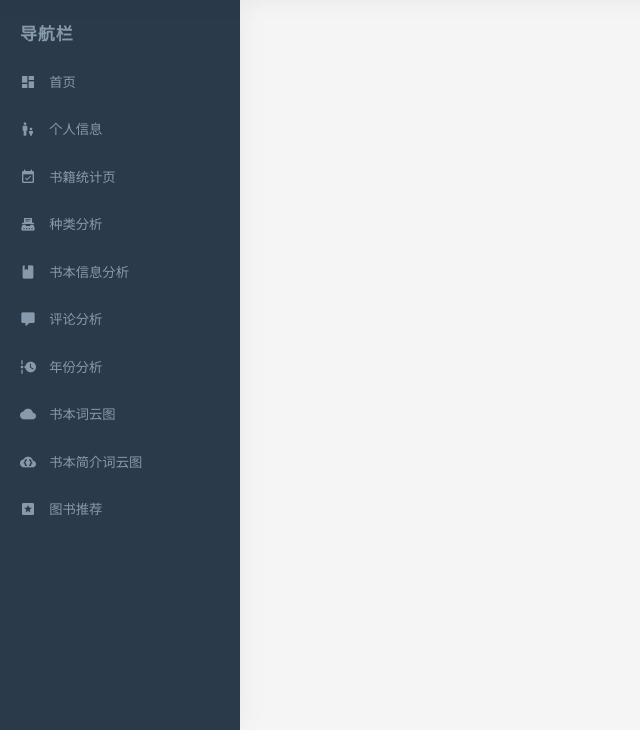
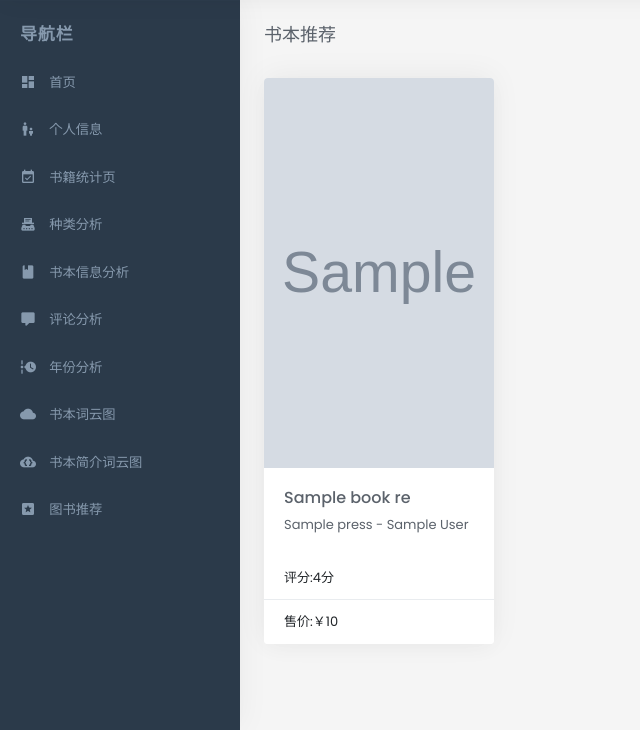
Before and after one commit to Brandon-tab/Book-recommendation-system, a Django app: template myApp/templates/recomBook.html in a window 1280 px wide. Shown: the part 70-800 px from the top of the page, without its empty margins (0-640 px from the left). Run offline with Django 4.2, Linux system fonts and the light colour scheme; tables that the repository leaves empty hold one stand-in row (values such as "Sample post"); the template is opened without the code that fills it: values that come from a table or form of the project are taken from there, most other values are stand-ins (such as "Sample title", 1, 10 or a date in 2020); grey boxes marked "Sample" are stand-in pictures; one stand-in notice (Sample message) is shown; some libraries are stand-ins or nearby versions.

Commit message:
推荐书籍功能

```diff
--- a/myApp/templates/recomBook.html
+++ b/myApp/templates/recomBook.html
@@ -1,12 +1,6 @@
 <!doctype html>
 <html lang="en">
-{% if messages %}
-    <script>
-        {% for message in messages %}
-            alert('{{ message }}')
-        {% endfor %}
-    </script>
-{% endif %}
+
 <head>
 
     <meta charset="utf-8">
@@ -96,7 +90,6 @@
 
 
                 <div class="dropdown d-none d-md-block ms-2">
-
                     <div class="dropdown-menu dropdown-menu-end">
 
                         <!-- item-->
@@ -132,11 +125,9 @@
                 </div>
 
                 <div class="dropdown d-none d-lg-inline-block">
-
                 </div>
 
                 <div class="dropdown d-inline-block ms-1">
-
                     <div class="dropdown-menu dropdown-menu-lg dropdown-menu-end p-0"
                          aria-labelledby="page-header-notifications-dropdown">
                         <div class="p-3">
@@ -244,7 +235,6 @@
                         {{ userInfo.username }}
                     </button>
                     <div class="dropdown-menu dropdown-menu-end">
-
                         <div class="dropdown-divider"></div>
                         <a class="dropdown-item text-danger" href="/myApp/logOut/"><i
                                 class="mdi mdi-power font-size-17 text-muted align-middle me-1 text-danger"></i> 退出登录</a>
@@ -253,7 +243,6 @@
 
 
                 <div class="dropdown d-inline-block">
-
                 </div>
 
 
@@ -274,7 +263,6 @@
                     <li>
                         <a href="/myApp/home/" class="waves-effect">
                             <i class="mdi mdi-view-dashboard"></i>
-                            {#                            <span class="badge rounded-pill bg-primary float-end">2</span>#}
                             <span>首页</span>
                         </a>
                     </li>
@@ -282,7 +270,6 @@
                     <li>
                         <a href="/myApp/selfInfo/" class="waves-effect">
                             <i class="mdi mdi-human-male-boy"></i>
-                            {#                            <span class="badge rounded-pill bg-primary float-end">2</span>#}
                             <span>个人信息</span>
                         </a>
                     </li>
@@ -290,49 +277,42 @@
                     <li>
                         <a href="/myApp/tableData/" class="waves-effect">
                             <i class="mdi mdi-calendar-check"></i>
-                            {#                            <span class="badge rounded-pill bg-primary float-end">2</span>#}
                             <span>书籍统计页</span>
                         </a>
                     </li>
                     <li>
                         <a href="/myApp/typeChar/" class="waves-effect">
                             <i class="mdi mdi-typewriter"></i>
-                            {#                            <span class="badge rounded-pill bg-primary float-end">2</span>#}
                             <span>种类分析</span>
                         </a>
                     </li>
                     <li>
                         <a href="/myApp/bookInfoChar/" class="waves-effect">
                             <i class="mdi mdi-book"></i>
-                            {#                            <span class="badge rounded-pill bg-primary float-end">2</span>#}
                             <span>书本信息分析</span>
                         </a>
                     </li>
                     <li>
                         <a href="/myApp/commentChar/" class="waves-effect">
                             <i class="mdi mdi-comment"></i>
-                            {#                            <span class="badge rounded-pill bg-primary float-end">2</span>#}
                             <span>评论分析</span>
                         </a>
                     </li>
                     <li>
                         <a href="/myApp/yearChar/" class="waves-effect">
                             <i class="mdi mdi-timeline-clock"></i>
-                            {#                            <span class="badge rounded-pill bg-primary float-end">2</span>#}
                             <span>年份分析</span>
                         </a>
                     </li>
                     <li>
                         <a href="/myApp/titleCloud/" class="waves-effect">
                             <i class="mdi mdi-cloud"></i>
-                            {#                            <span class="badge rounded-pill bg-primary float-end">2</span>#}
                             <span>书本词云图</span>
                         </a>
                     </li>
                     <li>
                         <a href="/myApp/summaryCloud/" class="waves-effect">
                             <i class="mdi mdi-cloud-braces"></i>
-                            {#                            <span class="badge rounded-pill bg-primary float-end">2</span>#}
                             <span>书本简介词云图</span>
                         </a>
                     </li>
@@ -340,7 +320,6 @@
                     <li>
                         <a href="/myApp/recomBook/" class="waves-effect">
                             <i class="mdi mdi-star-box"></i>
-                            {#                            <span class="badge rounded-pill bg-primary float-end">2</span>#}
                             <span>图书推荐</span>
                         </a>
                     </li>
@@ -359,15 +338,64 @@
     <!-- ============================================================== -->
     <div class="main-content">
         <div class="page-content">
+            <div class="container-fluid">
+
+                <!-- start page title -->
+                <div class="row">
+                    <div class="col-sm-6">
+                        <div class="page-title-box">
+                            <h4>书本推荐</h4>
+
+                        </div>
+                    </div>
+                    <div class="col-sm-6">
+
+                    </div>
+                </div>
+                <!-- end page title -->
+
+
+                <!-- end row -->
+
+                <div class="row">
+
+                  {% for i in bookRes %}
+                       <div class="col-md-6 col-lg-6 col-xl-3">
+
+                                <div class="card">
+                                    <img class="card-img-top img-fluid" src="{{ i.cover }}" alt="Card image cap" style="height: 390px">
+                                    <div class="card-body">
+                                        <h4 class="card-title">{{ i.title }}</h4>
+                                        <p class="card-text">{{ i.press }} - {{ i.author }}</p>
+                                    </div>
+                                    <ul class="list-group list-group-flush">
+                                        <li class="list-group-item">评分:{{ i.rate }}分</li>
+                                        <li class="list-group-item">售价:￥{{ i.price }}</li>
+                                    </ul>
+{#                                    <div class="card-body">#}
+{#                                        <a href="#" class="card-link">Card link</a>#}
+{#                                        <a href="#" class="card-link">Another link</a>#}
+{#                                    </div>#}
+                                </div>
+
+                            </div>
+                    {% endfor %}
+
+
+
+                </div>
+
+            </div>
+            <!-- container-fluid -->
         </div>
         <!-- End Page-content -->
+
 
     </div>
     <!-- end main content-->
 
 </div>
 <!-- END layout-wrapper -->
-
 
 
 <!-- Right bar overlay-->
@@ -394,7 +422,6 @@
 <script src="/static/static/js/app.js"></script>
 <script src="/static/js/echarts.js"></script>
 
-
 </body>
 
 </html>
```
Also changed, not shown: model/index.py (+30 -3 lines), myApp/views.py (+19 -1 lines), spider/temp.csv (+0 -20 lines). Lines whose indentation alone changed are shown as unchanged.
